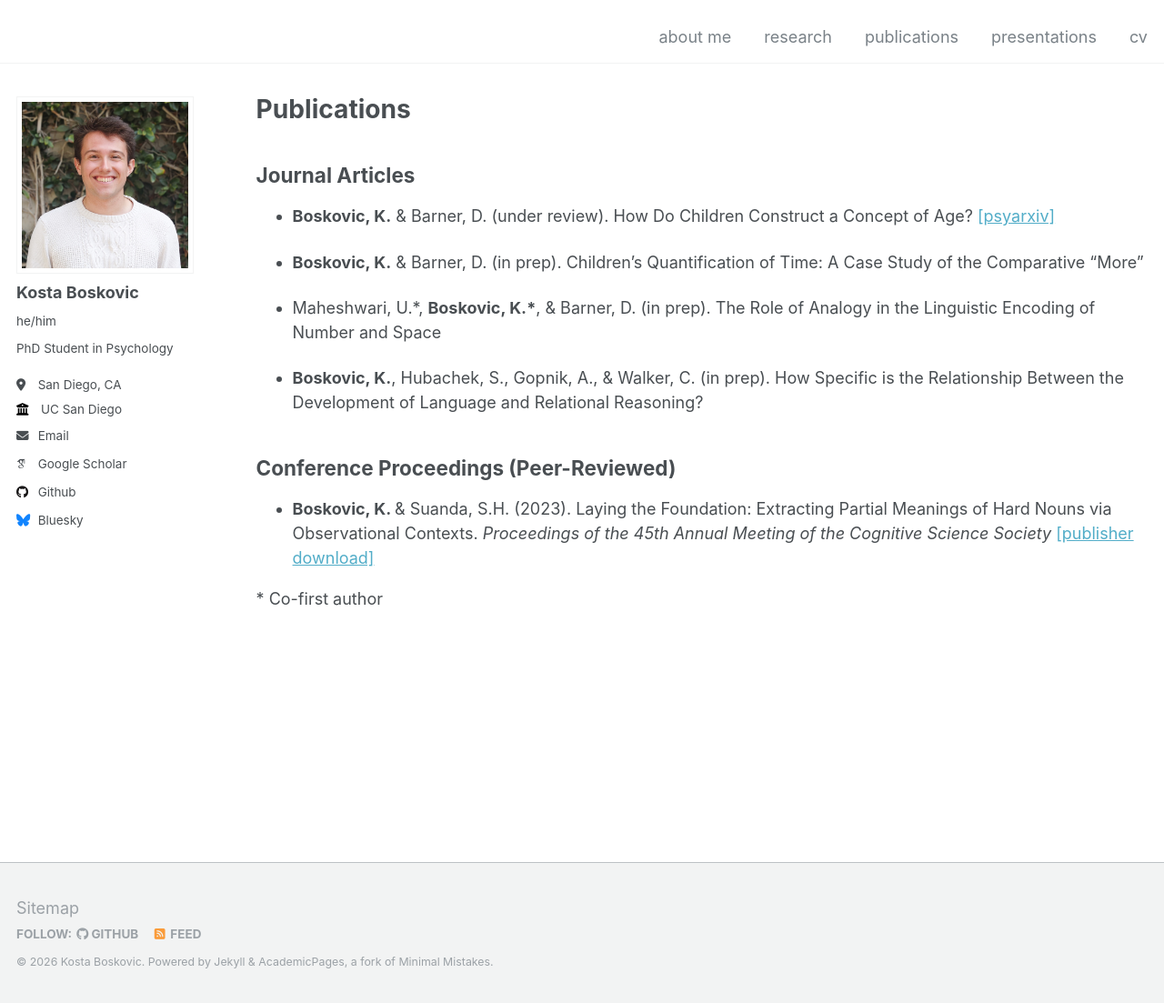
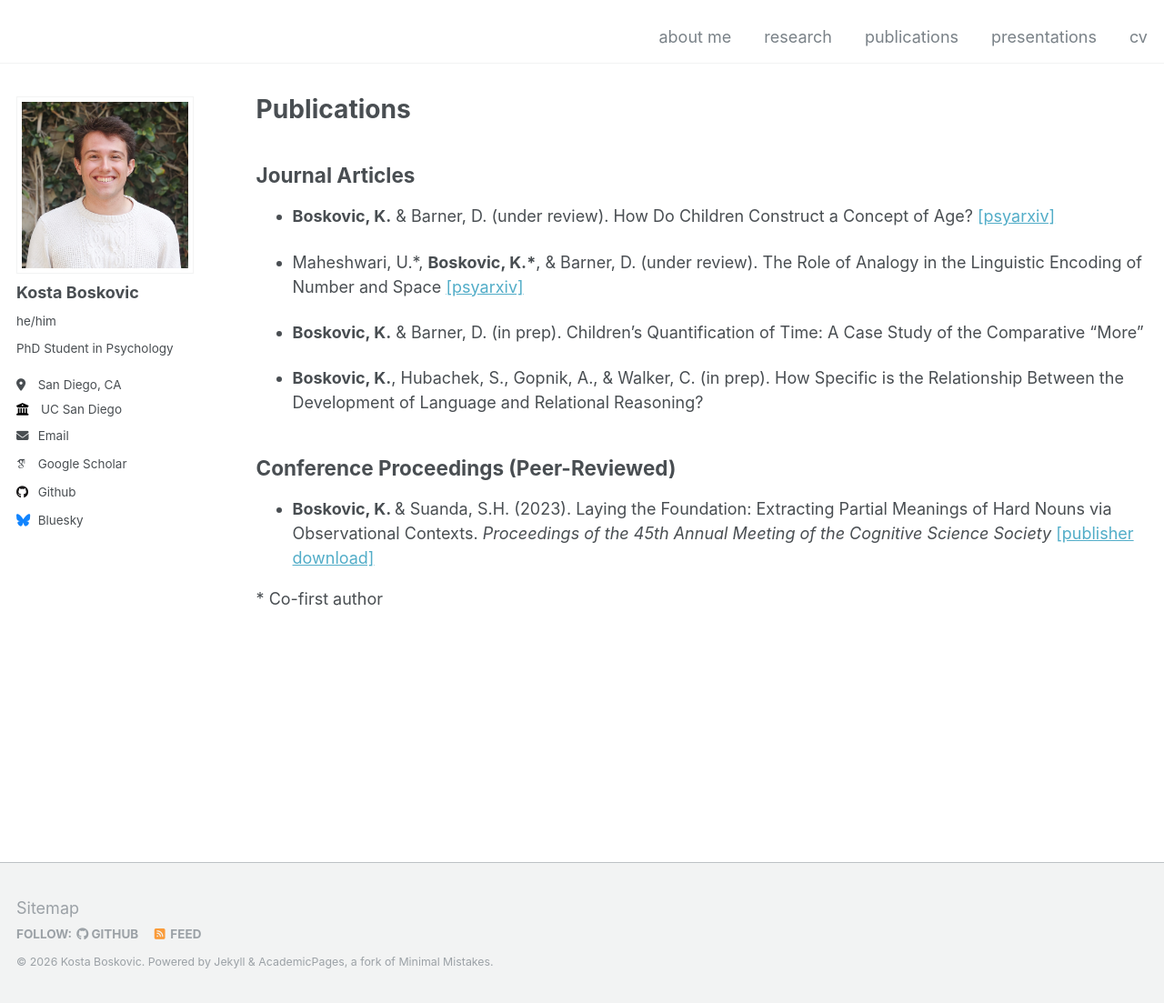
Before and after one commit to kostaboskovic/kostaboskovic.github.io, a Jekyll site: the page built from _pages/publications.md, in a window 1280 px wide and 1103 px high. Shown: the whole window at 91% size. Built offline with Jekyll 4.4.1, drawn with Linux system fonts in a browser that asks for light colours; some web fonts are replaced.

Commit message:
analogy under review

```diff
--- a/_pages/publications.md
+++ b/_pages/publications.md
@@ -9,9 +9,9 @@ author_profile: true
 
 - <b>Boskovic, K.</b> & Barner, D. (under review). How Do Children Construct a Concept of Age? <a href="https://osf.io/preprints/psyarxiv/gvb46_v1" target="_blank">[psyarxiv]</a>
 
+- Maheshwari, U.&#42;, <b>Boskovic, K.&#42;</b>, & Barner, D. (under review). The Role of Analogy in the Linguistic Encoding of Number and Space <a href="https://osf.io/preprints/psyarxiv/ucxra_v1" target="_blank">[psyarxiv]</a>
+
 - <b>Boskovic, K.</b> & Barner, D. (in prep). Children's Quantification of Time: A Case Study of the Comparative "More"
-
-- Maheshwari, U.&#42;, <b>Boskovic, K.&#42;</b>, & Barner, D. (in prep). The Role of Analogy in the Linguistic Encoding of Number and Space
 
 - <b>Boskovic, K.</b>, Hubachek, S., Gopnik, A., & Walker, C. (in prep). How Specific is the Relationship Between the Development of Language and Relational Reasoning?
 
```
